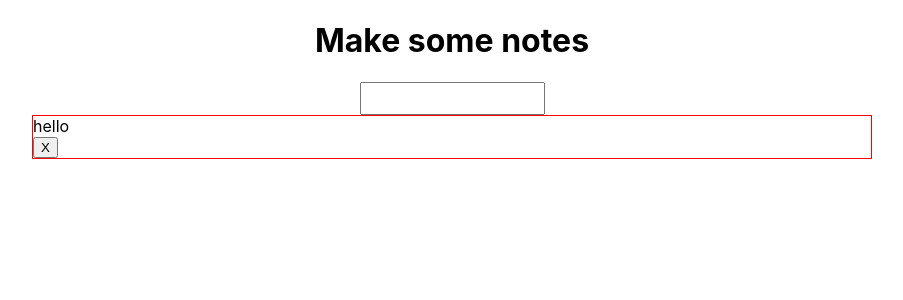
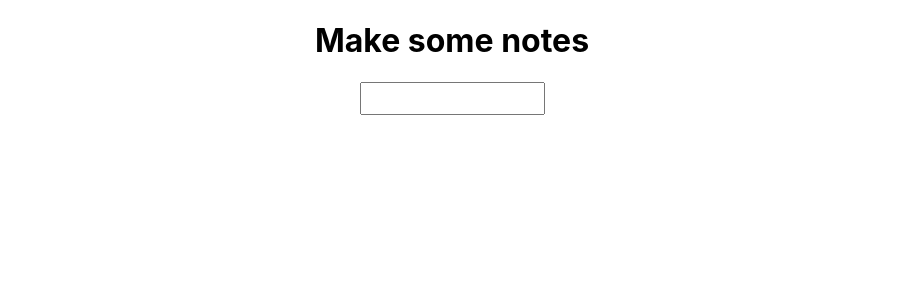
Before and after one commit to feeduraddiction/notes, a React (Create React App) app: page / in a window 1280 px wide. Shown: the top 300 px of the page, without its empty margins (188-1091 px from the left). Built offline with nearby package versions, Linux system fonts and the light colour scheme.

Commit message:
added remove

```diff
--- a/package.json
+++ b/package.json
@@ -47,6 +47,7 @@
     "eslint-plugin-react-hooks": "^4.3.0",
     "husky": "^7.0.4",
     "lint-staged": "^12.1.2",
+    "node-sass": "^6.0.1",
     "pre-commit": "^1.2.2"
   },
   "lint-staged": {
--- a/src/App.js
+++ b/src/App.js
@@ -1,23 +1,15 @@
-import React, { useState } from 'react';
-import InputField from './InputField';
+import React from 'react';
+import NewNote from './NewNote';
 import './App.css';
 import NotesList from './NotesList';
+import useNoteState from './useNoteState';
 
-const init = [
-  {
-    note: 'hello',
-    id: 0,
-  },
-];
 const App = () => {
-  const [note, setNote] = useState(init);
-  const getNoteDataHandler = (enteredNoteData) => {
-    setNote((prevNote) => [enteredNoteData, ...prevNote]);
-  };
+  const { notes, addNote, deleteNotes } = useNoteState([]);
   return (
     <div className="App">
-      <InputField onGetNoteData={getNoteDataHandler} />
-      <NotesList noteText={note} />
+      <NewNote onAddNote={addNote} />
+      <NotesList notes={notes} onDeleteNotes={deleteNotes} />
     </div>
   );
 };
--- a/src/InputField.js
+++ b/src/InputField.js
@@ -9,8 +9,8 @@ const InputField = (props) => {
   const submitHandler = (event) => {
     event.preventDefault();
     const note = { note: enteredNote };
-    const { onGetNoteData } = props;
-    onGetNoteData(note);
+    const { onSaveNote } = props;
+    onSaveNote(note);
     setEnteredNote('');
   };
 
--- /dev/null
+++ b/src/NewNote.js
@@ -0,0 +1,21 @@
+import React from 'react';
+import InputField from './InputField';
+
+const NewNote = (props) => {
+  const saveNoteHandler = (enteredNote) => {
+    const noteText = {
+      ...enteredNote,
+      id: Math.random().toString(),
+    };
+    const { onAddNote } = props;
+    onAddNote(noteText);
+    // console.log(noteData);
+  };
+  return (
+    <div className="new-note">
+      <InputField onSaveNote={saveNoteHandler} />
+    </div>
+  );
+};
+
+export default NewNote;
--- a/src/NotesList.js
+++ b/src/NotesList.js
@@ -1,25 +1,29 @@
-import React, { useState } from 'react';
+import React from 'react';
 import SingleNote from './SingleNote';
 
-const NotesList = (props) => {
-  const [noteToDel, setNoteToDel] = useState('');
-  const getIdToDelHandler = (note) => {
-    setNoteToDel(note);
-  };
-  const { noteText } = props;
-  const filteredNotes = noteText.filter((element) => element.key !== noteToDel);
-
+const NotesList = ({ notes, onDeleteNotes }) => {
+  console.log(onDeleteNotes);
   return (
     <div>
-      {filteredNotes.map((element, index) => (
-        <SingleNote
-          note={element.note}
-          key={index.id}
-          onGetIdToDel={getIdToDelHandler}
-        />
+      {notes.map((element, index) => (
+        <div className="single-note-general">
+          <SingleNote
+            note={element.note}
+            key={element.id}
+            id={element.id}
+            // onGetIdToDel={getIdToDelHandler(element.id)}
+          />
+          <button
+            type="button"
+            id={element.id}
+            className="single-note__control"
+            onClick={() => onDeleteNotes(index)}
+          >
+            X
+          </button>
+        </div>
       ))}
     </div>
   );
 };
-
 export default NotesList;
--- a/src/SingleNote.css
+++ /dev/null
@@ -1,4 +0,0 @@
-.single-note {
-    border: 1px solid red;
-    text-align: start;
-}
--- a/src/SingleNote.js
+++ b/src/SingleNote.js
@@ -1,25 +1,12 @@
 import React from 'react';
-import './SingleNote.css';
+import './SingleNote.scss';
 
 const SingleNote = (props) => {
-  const deleteNoteHandler = (e) => {
-    const id = e.target.getAttribute('id');
-    const { onGetIdToDel } = props;
-    onGetIdToDel(id);
-  };
+  console.log(props);
   const { note, id } = props;
   return (
     <div className="single-note">
-      <div className="single-note__content">{note}</div>
-      <button
-        type="button"
-        className="single-note__control"
-        key={id}
-        id={id}
-        onClick={deleteNoteHandler}
-      >
-        X
-      </button>
+      <div className="single-note__content" key={id}>{note}</div>
     </div>
   );
 };
--- /dev/null
+++ b/src/SingleNote.scss
@@ -0,0 +1,7 @@
+
+$red: red;
+
+.single-note {
+    border: 1px solid $red;
+    text-align: start;
+}
--- /dev/null
+++ b/src/useNoteState.js
@@ -0,0 +1,18 @@
+import { useState } from 'react';
+
+export default (initialValue) => {
+  const [notes, setNotes] = useState(initialValue);
+
+  return {
+    notes,
+    addNote: (noteText) => {
+      setNotes([...notes, noteText]);
+    },
+    deleteNotes: (noteIndex) => {
+      const newNotes = notes
+        .filter((_, index) => index !== noteIndex);
+
+      setNotes(newNotes);
+    },
+  };
+};
```
Also changed, not shown: 1 other file (tests, documents, lock files or other folders).
